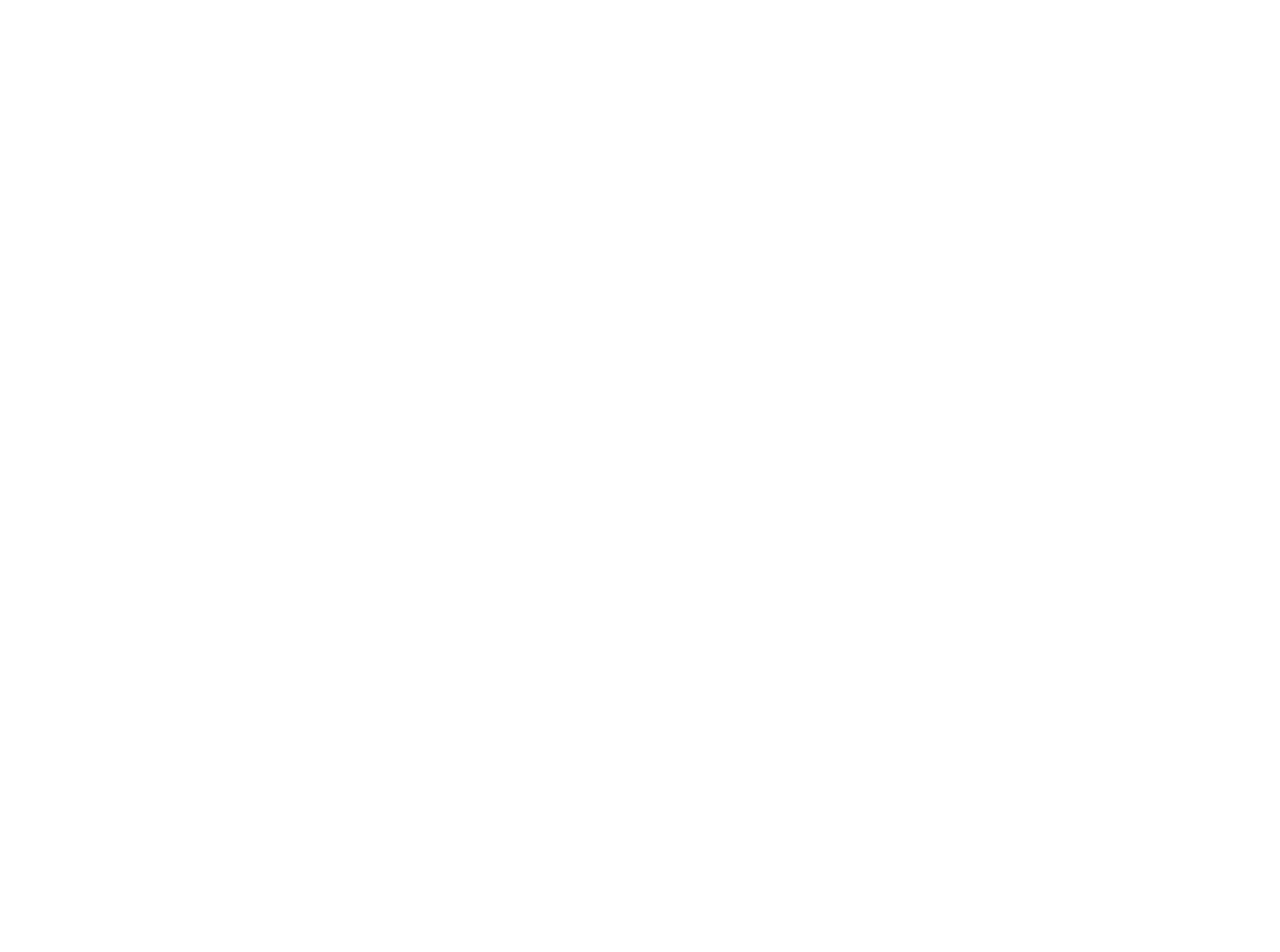
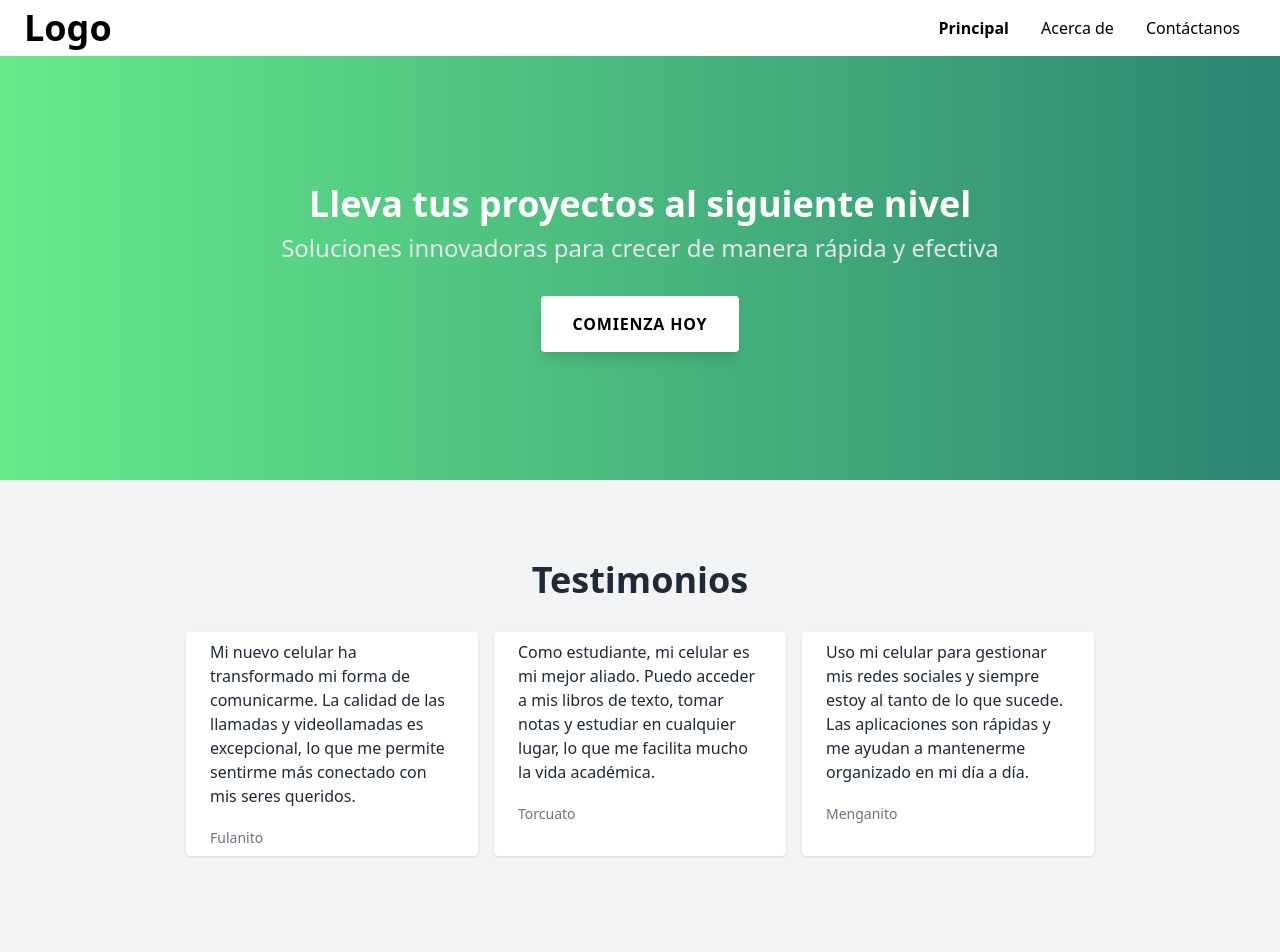
Before and after one commit to tonnyfz95/landing, a plain HTML site: page index.html in a window 1280 px wide. Before the commit the page ends 800 px from the top, so only its background shows below. Drawn offline with nearby package versions, Linux system fonts and the light colour scheme.

Commit message:
update Figueroa ultima version

```diff
--- a/index.html
+++ b/index.html
@@ -1,20 +1,79 @@
 <!DOCTYPE html>
 <html lang="en">
+
 <head>
     <meta charset="UTF-8">
     <meta name="viewport" content="width=device-width, initial-scale=1">
     <title>Landing Page</title>
+    <script src="https://cdn.tailwindcss.com"></script>
     <link rel="stylesheet" href="public/stylesheets/style.css">
 </head>
+
 <body>
 
-    <nav></nav>
+    <nav class="container mx-auto px-6 py-2 flex justify-between items-center">
+        <a class="font-bold text-2xl lg:text-4xl">Logo</a>
+        <div class="block lg:hidden">
+            <button class="flex items-center px-3 py-2 border rounded text-gray-500 border-gray-600 hover:text-gray-800 hover:border-teal-500 appearance-none focus:outline-none">
+                <svg class="fill-current h-3 w-3" viewBox="0 0 20 20" xmlns="http://www.w3.org/2000/svg">
+                  <title>Menu</title>
+                  <path d="M0 3h20v2H0V3zm0 6h20v2H0V9zm0 6h20v2H0v-2z" />
+                </svg>
+              </button>
+        </div>
+        <div class="hidden lg:block">
+            <ul class="inline-flex">
+                <li><a class="px-4 font-bold" href="/">Principal</a></li>
+                <li><a class="px-4 hover:text-gray-800" href="#">Acerca de</a></li>
+                <li><a class="px-4 hover:text-gray-800" href="#">Contáctanos</a></li>
+              </ul>
+        </div>
+    </nav>
 
-    <section id="heroes"></section>
-    <section id="testimonials"></section>
+    <section id="heroes" class="py-32">
+        <div class="container mx-auto px-6 text-center">
+            <h2 class="text-4xl font-bold mb-2 text-white">Lleva tus proyectos al siguiente nivel</h2>
+            <h3 class="text-2xl mb-8 text-gray-200">Soluciones innovadoras para crecer de manera rápida y efectiva</h3>
+            <button class="bg-white font-bold rounded py-4 px-8 shadow-lg uppercase tracking-wider">Comienza hoy</button>
+        </div>
+    </section>
+    <section id="testimonials" class="bg-gray-100 container mx-auto px-6 py-20">
+        <h2 class="text-4xl font-bold text-center text-gray-800 mb-8">Testimonios</h2>
+        <div id="cards" class="flex flex-wrap justify-center">
+            <div class="w-full md:w-1/4 px-2 mb-4">
+                <div class="bg-white rounded shadow py-2 h-full">
+                    <p class="text-gray-800 text-base px-6 mb-5">Mi nuevo
+                    celular ha transformado mi forma de comunicarme. La
+                  calidad de las llamadas y videollamadas es excepcional,
+                lo que me permite sentirme más conectado con mis seres queridos.</p>
+                    <p class="text-gray-500 text-xs md:text-sm px-6">Fulanito</p>
+                </div>
+            </div>
+            <div class="w-full md:w-1/4 px-2 mb-4">
+                <div class="bg-white rounded shadow py-2 h-full">
+                    <p class="text-gray-800 text-base px-6 mb-5">Como
+                    estudiante, mi celular es mi mejor aliado. Puedo
+                    acceder a mis libros de texto, tomar notas y estudiar
+                    en cualquier lugar, lo que me facilita mucho la vida
+                    académica.</p>
+                    <p class="text-gray-500 text-xs md:text-sm px-6">Torcuato</p>
+                </div>
+            </div>
+            <div class="w-full md:w-1/4 px-2 mb-4">
+                <div class="bg-white rounded shadow py-2 h-full">
+                    <p class="text-gray-800 text-base px-6 mb-5">Uso mi celular
+                    para gestionar mis redes sociales y siempre estoy al tanto
+                    de lo que sucede. Las aplicaciones son rápidas y me ayudan a
+                    mantenerme organizado en mi día a día.</p>
+                    <p class="text-gray-500 text-xs md:text-sm px-6">Menganito</p>
+                </div>
+              </div>
+        </div>
+    </section>
     <section id="calltoaction"></section>
 
     <footer></footer>
 
 </body>
+
 </html>
--- a/public/stylesheets/style.css
+++ b/public/stylesheets/style.css
@@ -0,0 +1,3 @@
+#heroes {
+    background: linear-gradient(90deg, #66ea8b 0%, #2d8572 100%)
+}
```
Lines whose indentation alone changed are shown as unchanged.
